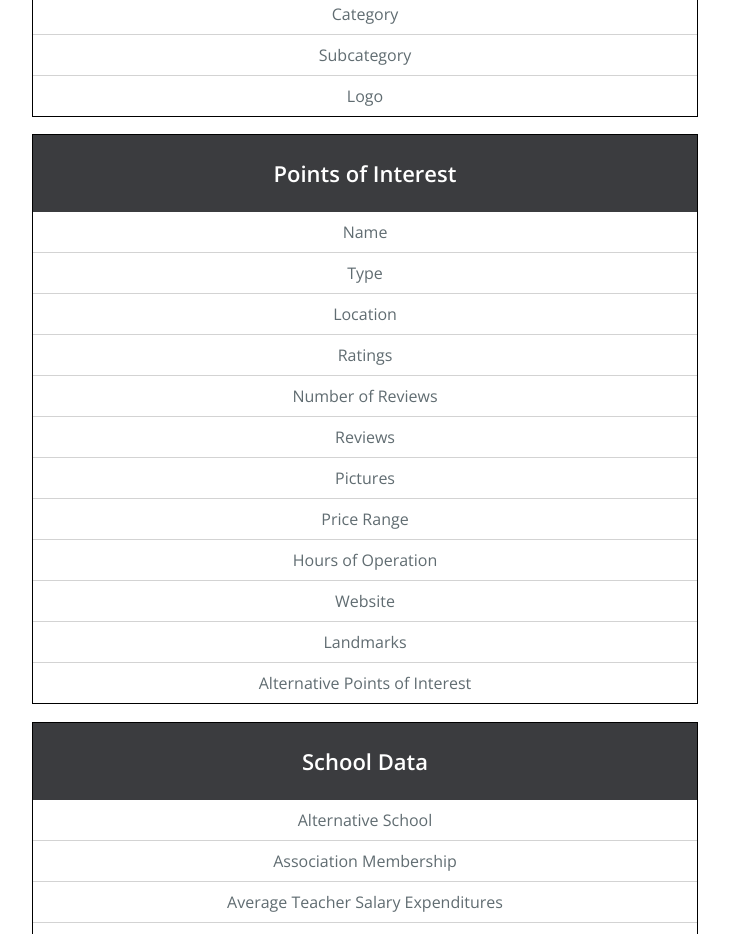
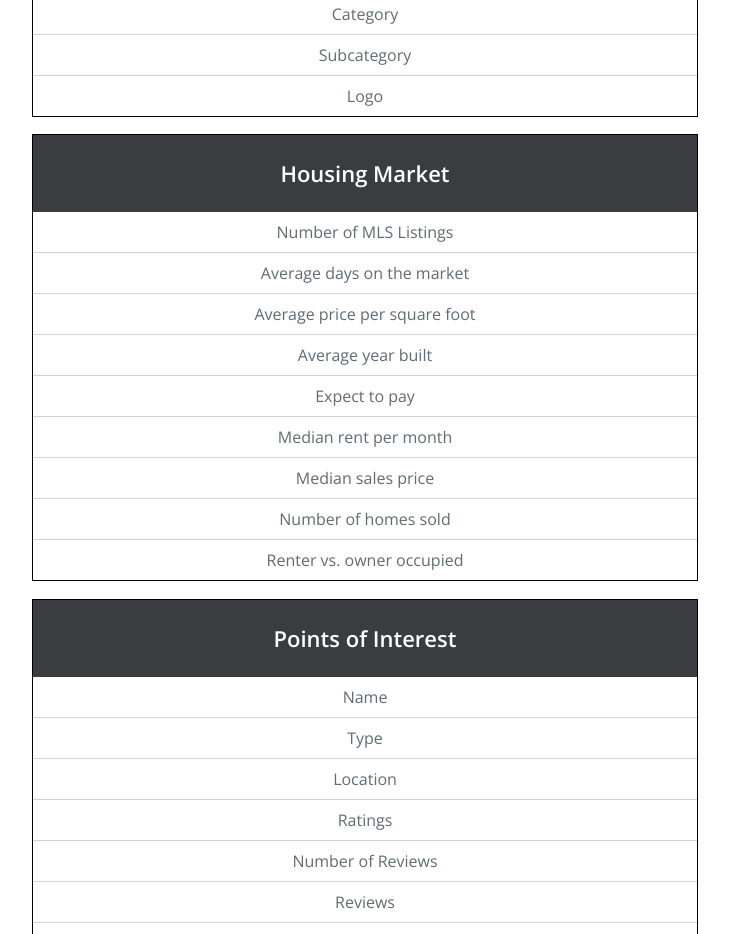
Before and after one commit to LiveBy/liveby.github.io, a website: page index.html in a window 1280 px wide. Shown: the part 4320-5254 px from the top of the page, without its empty margins (275-1004 px from the left). Drawn offline with nearby package versions, Linux system fonts and the light colour scheme.

Commit message:
Revert "Remove MLS data from data point list"
This reverts commit e8ede5eb71dc1788475bee133fce1f22997cd4e3.

```diff
--- a/index.html
+++ b/index.html
@@ -137,6 +137,21 @@
                     </ul>
                 </li>
 
+
+                <li><h3>Housing Market</h3>
+                    <ul>
+                        <li>Number of MLS Listings</li>
+                        <li>Average days on the market </li>
+                        <li>Average price per square foot </li>
+                        <li>Average year built </li>
+                        <li>Expect to pay </li>
+                        <li>Median rent per month</li>
+                        <li>Median sales price</li>
+                        <li>Number of homes sold</li>
+                        <li>Renter vs. owner occupied</li>
+                    </ul>
+                </li>
+
                 <li><h3>Points of Interest</h3>
                     <ul>
                         <li>Name</li>
```
